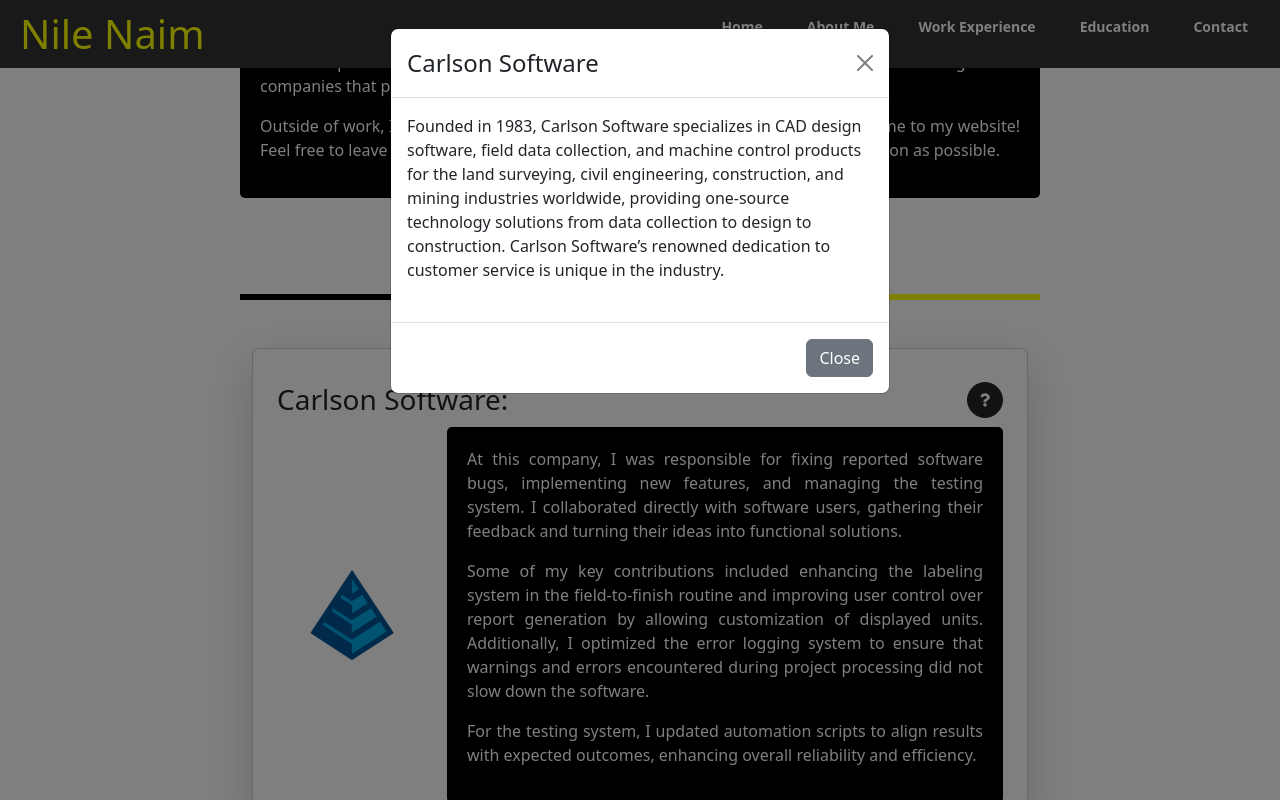
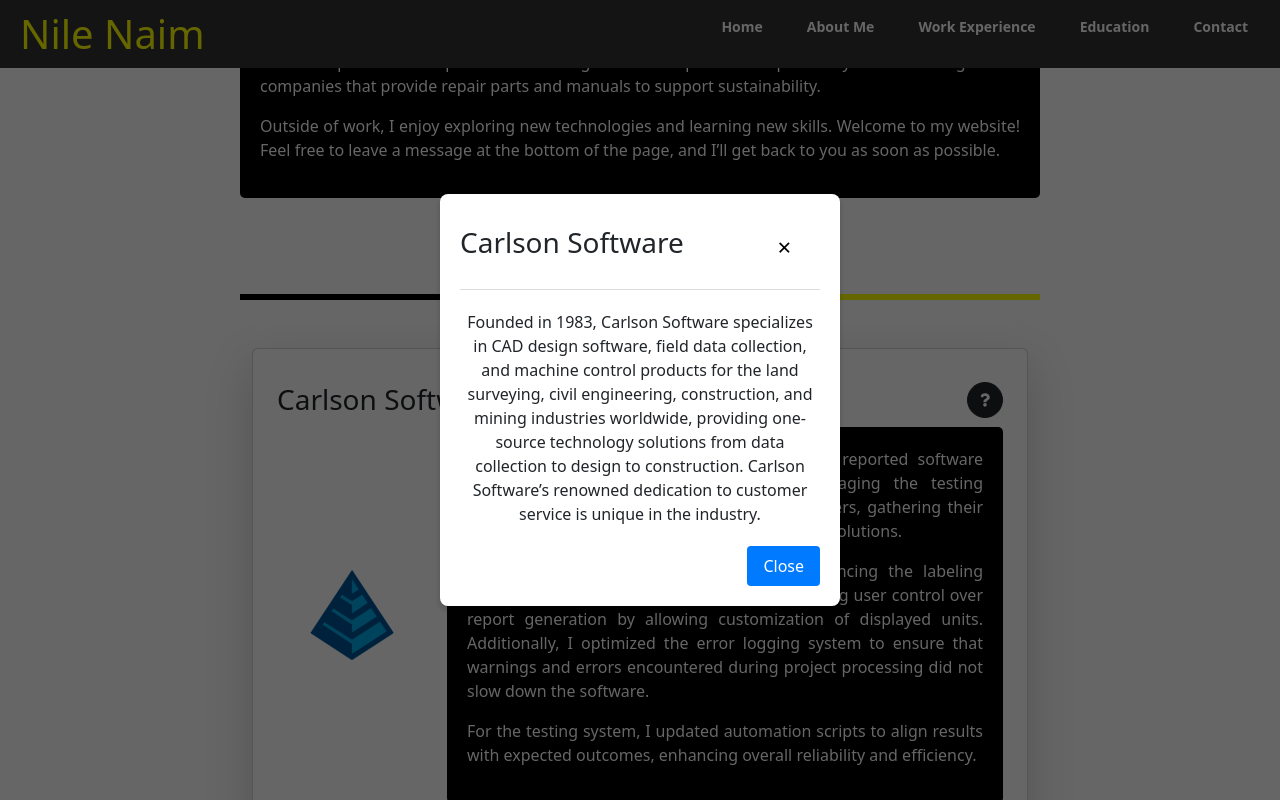
Before and after one commit to nnaim36/websitev2, a React (Vite) app in the folder react-website/: page / in a window 1280 px wide. Both pictures are taken after a click on the button 985 px from the left and 2423 px from the top of the page. Shown: the part 2023-2823 px from the top of the page. Built offline with nearby package versions, Linux system fonts and the light colour scheme.

Commit message:
fixed reported errors and warnings

```diff
--- a/react-website/src/App.css
+++ b/react-website/src/App.css
@@ -1,4 +1,5 @@
 @import url('https://fonts.googleapis.com/css2?family=Teko:wght@700&display=swap');
+
 
 #root {
   max-width: 1280px;
@@ -423,3 +424,63 @@
 .work{
   margin-top:50px;
 }
+
+
+/* this is custom popup  */
+.custom-modal-overlay {
+  position: fixed;
+  top: 0;
+  left: 0;
+  width: 100vw;
+  height: 100vh;
+  background: rgba(0, 0, 0, 0.6);
+  display: flex;
+  align-items: center;
+  justify-content: center;
+  z-index: 1000;
+}
+
+.custom-modal {
+  background: white;
+  width: 400px;
+  padding: 20px;
+  border-radius: 8px;
+  box-shadow: 0px 4px 6px rgba(0, 0, 0, 0.2);
+  position: relative;
+}
+
+.custom-modal-header {
+  display: flex;
+  justify-content: space-between;
+  align-items: center;
+  border-bottom: 1px solid #ddd;
+  padding-bottom: 10px;
+}
+
+.custom-modal-body {
+  margin: 20px 0;
+}
+
+.custom-modal-footer {
+  text-align: right;
+}
+
+.close-button {
+  background: none;
+  border: none;
+  font-size: 1.5rem;
+  cursor: pointer;
+}
+
+.modal-button {
+  background: #007bff;
+  color: white;
+  border: none;
+  padding: 8px 16px;
+  border-radius: 4px;
+  cursor: pointer;
+}
+
+.modal-button:hover {
+  background: #0056b3;
+}
--- a/react-website/src/App.tsx
+++ b/react-website/src/App.tsx
@@ -1,12 +1,12 @@
-import { useState } from 'react';
-import { BrowserRouter as Router, Route, Link } from 'react-router-dom';
+/*import { useState } from 'react';*/
+/*import { BrowserRouter as Router, Route, Link } from 'react-router-dom';*/
 import './App.css';
 import Home from './Home';
-import TopNav from './TopNav';
-import BottomNav from './bottomNav';
+/*import TopNav from './TopNav';*/
+
 
 function App() {
-  const [count, setCount] = useState(0)
+  /*const [count, setCount] = useState(0)*/
 
   return (
     <>
--- /dev/null
+++ b/react-website/src/CustomModal.tsx
@@ -0,0 +1,29 @@
+import React from "react";
+
+interface CustomModalProps {
+  show: boolean;
+  onClose: () => void;
+  title: string;
+  children: React.ReactNode;
+}
+
+const CustomModal: React.FC<CustomModalProps> = ({ show, onClose, title, children }) => {
+  if (!show) return null;
+
+  return (
+    <div className="custom-modal-overlay">
+      <div className="custom-modal">
+        <div className="custom-modal-header">
+          <h3>{title}</h3>
+          <button className="close-button" onClick={onClose}>&times;</button>
+        </div>
+        <div className="custom-modal-body">{children}</div>
+        <div className="custom-modal-footer">
+          <button className="modal-button" onClick={onClose}>Close</button>
+        </div>
+      </div>
+    </div>
+  );
+};
+
+export default CustomModal;
--- a/react-website/src/Education.tsx
+++ b/react-website/src/Education.tsx
@@ -1,17 +1,18 @@
 import { useState } from "react";
 import "bootstrap/dist/css/bootstrap.min.css";
-import { Modal, Button } from "react-bootstrap";
+
+import CustomModal from "./CustomModal";
 
 const Education = () => {
-    const [show, setShow] = useState(false);
+    const [showModal, setShowModal] = useState(false);
     const [selectedCourse, setSelectedCourse] = useState({ name: "", description: "" });
 
-    const handleShow = (course) => {
+    const handleShow = (course:any) => {
         setSelectedCourse(course);
-        setShow(true);
+        setShowModal(true);
     };
 
-    const handleClose = () => setShow(false);
+    const handleClose = () => setShowModal(false);
 
     const courses = [
         {
@@ -127,15 +128,9 @@
             </div>
 
             {/* Modal for Course Details */}
-            <Modal show={show} onHide={handleClose} animation={false}>
-                <Modal.Header closeButton>
-                    <Modal.Title>{selectedCourse.name}</Modal.Title>
-                </Modal.Header>
-                <Modal.Body>{selectedCourse.description}</Modal.Body>
-                <Modal.Footer>
-                    <Button variant="secondary" onClick={handleClose}>Close</Button>
-                </Modal.Footer>
-            </Modal>
+            <CustomModal show={showModal} onClose={handleClose} title={selectedCourse.name}>
+                 <p>{selectedCourse.description}</p>
+            </CustomModal>
         </div>
     );
 };
--- a/react-website/src/Home.tsx
+++ b/react-website/src/Home.tsx
@@ -1,13 +1,15 @@
 import { FaGithub, FaLinkedin } from "react-icons/fa";
 import { FaQuestion } from "react-icons/fa";
-import BottomNav from "./bottomNav";
+/*import BottomNav from "./BottomNav";*/
 import TopNav from "./TopNav";
 import 'bootstrap/dist/css/bootstrap.min.css';
 import ContactForm from "./ContactForm";
 import Education from "./Education";
 import { useEffect, useState, useRef } from "react";
-import { Modal, Button } from "react-bootstrap";
-import AppLoading from 'expo-app-loading';
+
+/*import AppLoading from 'expo-app-loading';*/
+import CustomModal from "./CustomModal";
+/*
 import {
   useFonts,
   Teko_300Light,
@@ -16,6 +18,7 @@
   Teko_600SemiBold,
   Teko_700Bold,
 } from '@expo-google-fonts/teko';
+ */
 
 
 function Home() {
@@ -244,22 +247,11 @@
             </div>
             </div>
 
-            <Modal show={showCompany} onHide={handleCloseCompany} animation={false}>
-                <Modal.Header closeButton>
-                    <Modal.Title>{selectedCompany.name}</Modal.Title>
-                </Modal.Header>
-                <Modal.Body>
-                {selectedCompany.description.split("\n\n").map((paragraph, index) => (
-                <span key={index}>
-                {paragraph}
-                <br /><br />
-                </span>
-                ))}
-                </Modal.Body>
-                <Modal.Footer>
-                    <Button variant="secondary" onClick={handleCloseCompany}>Close</Button>
-                </Modal.Footer>
-            </Modal>
+            <CustomModal show={showCompany} onClose={handleCloseCompany} title={selectedCompany.name}>
+                    {selectedCompany.description.split("\n\n").map((paragraph, index) => (
+                        <p key={index}>{paragraph}</p>
+                    ))}
+            </CustomModal>
 
         </div>
 
```
